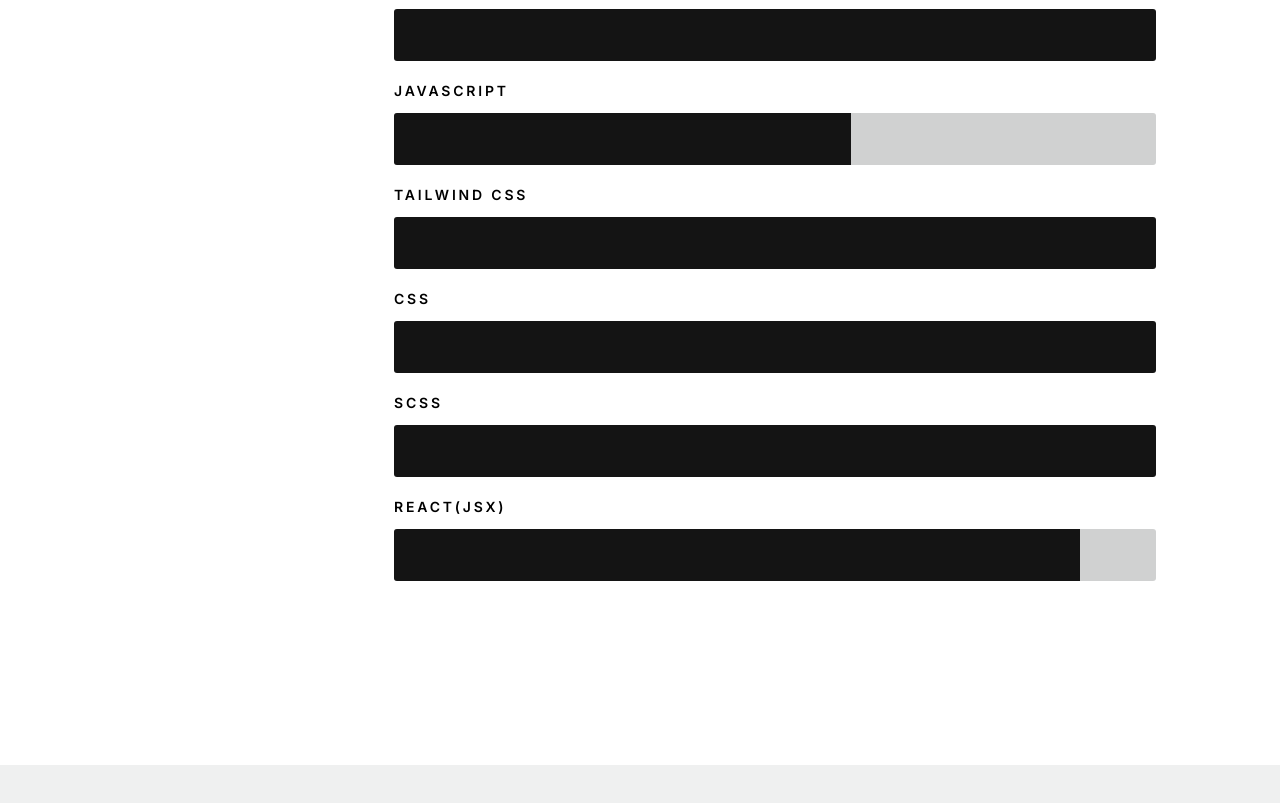
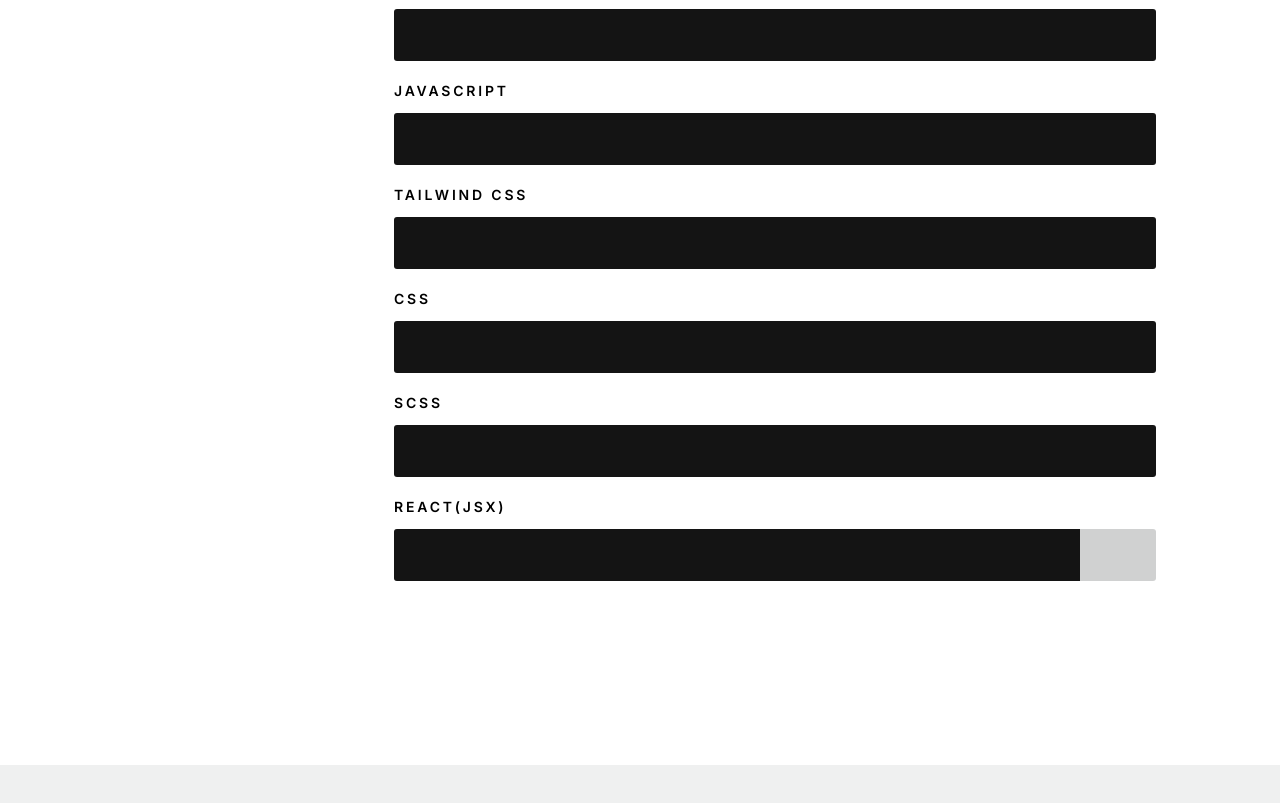
Before and after one commit to SultanovU/sultanov, a plain HTML site: page index.html in a window 1280 px wide. Shown: the part 1880-2683 px from the top of the page. Drawn offline with Linux system fonts and the light colour scheme.

Commit message:
Update index.html

```diff
--- a/index.html
+++ b/index.html
@@ -133,7 +133,7 @@
                         <strong>HTML</strong>
                         </li>
                         <li>
-                        <div class="progress percent55"></div>
+                        <div class="progress percent65"></div>
                         <strong>Javascript</strong>
                         </li>
                         <li>
```
